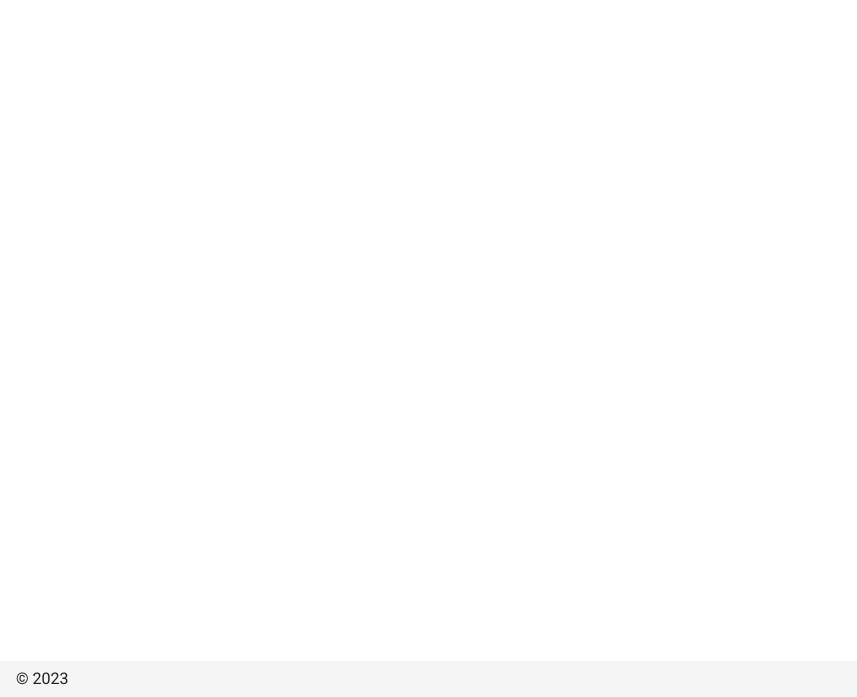
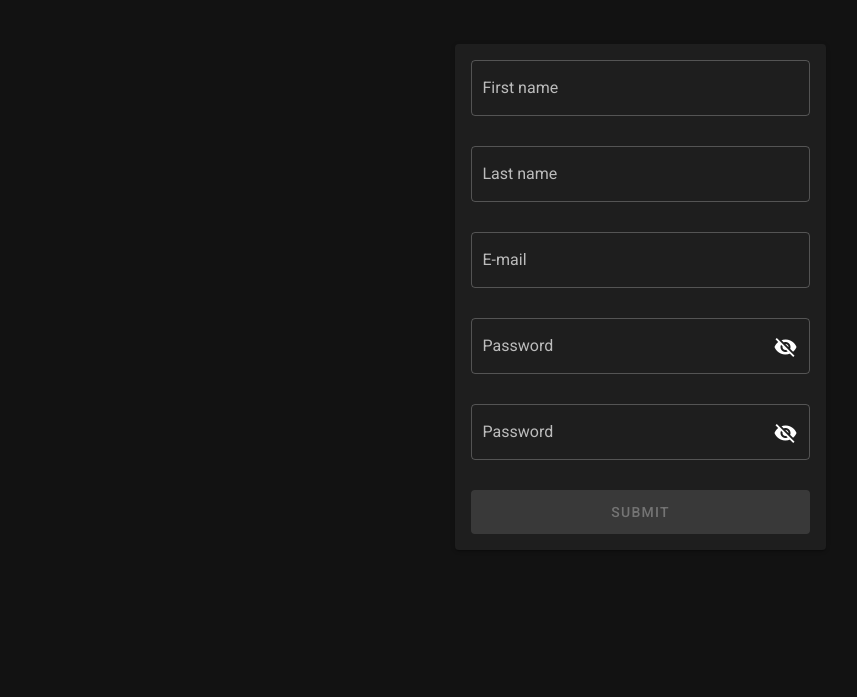
Before and after one commit to TanyaMkrtchyan/team-management, a Nuxt app: page /auth/sign-up in a window 1280 px wide. Before the commit this address had no page. Shown: the part 103-800 px from the top of the page, without its empty margins (0-857 px from the left). Built offline with nearby package versions, Linux system fonts and the light colour scheme.

Commit message:
create auth pages and default layout components

```diff
--- /dev/null
+++ b/components/AppBar.vue
@@ -0,0 +1,20 @@
+<template>
+  <v-app-bar
+    :clipped-left="clipped"
+    fixed
+    app
+  >
+    <v-app-bar-nav-icon @click.stop="$emit('click')" />
+  </v-app-bar>
+</template>
+
+<script>
+export default {
+  name: 'AppBar',
+  data () {
+    return {
+      clipped: false,
+    }
+  }
+}
+</script>
--- /dev/null
+++ b/components/Footer.vue
@@ -0,0 +1,19 @@
+<template>
+  <v-footer
+    :absolute="!fixed"
+    app
+  >
+    <span>&copy; {{ new Date().getFullYear() }}</span>
+  </v-footer>
+</template>
+
+<script>
+export default {
+  name: 'Footer',
+  data () {
+    return {
+      fixed: false,
+    }
+  }
+}
+</script>
--- /dev/null
+++ b/components/NavigationDrawer.vue
@@ -0,0 +1,57 @@
+<template>
+  <v-navigation-drawer
+    :value="drawer"
+    :mini-variant="miniVariant"
+    fixed
+    app
+  >
+    <v-list>
+      <v-list-item
+        v-for="(item, i) in items"
+        :key="i"
+        :to="item.to"
+        exact
+      >
+        <v-list-item-action>
+          <v-icon>{{ item.icon }}</v-icon>
+        </v-list-item-action>
+        <v-list-item-content>
+          <v-list-item-title>{{ item.title }}</v-list-item-title>
+        </v-list-item-content>
+      </v-list-item>
+    </v-list>
+  </v-navigation-drawer>
+</template>
+
+<script>
+export default {
+  name: 'NavigationDrawer',
+  props: {
+    drawer: {
+      type: Boolean,
+      required: true,
+    }
+  },
+  data () {
+    return {
+      clipped: false,
+      fixed: false,
+      items: [
+        {
+          icon: 'mdi-apps',
+          title: 'Welcome',
+          to: '/'
+        },
+        {
+          icon: 'mdi-chart-bubble',
+          title: 'Inspire',
+          to: '/inspire'
+        }
+      ],
+      miniVariant: false,
+      right: true,
+      title: 'Vuetify.js'
+    }
+  }
+}
+</script>
--- /dev/null
+++ b/helpers/validators.js
@@ -0,0 +1,13 @@
+export const required = [
+  v => !!v || 'Required field',
+]
+
+export const email = [
+  v => !!v || 'E-mail is required',
+  v => /.+@.+\..+/.test(v) || 'E-mail must be valid',
+]
+
+export const password = [
+  v => !!v || 'Required field',
+  v => v.length >= 8 || 'Min 8 characters',
+]
--- /dev/null
+++ b/layouts/auth.vue
@@ -0,0 +1,12 @@
+<template>
+  <v-app>
+    <v-container>
+      <Nuxt />
+    </v-container>
+  </v-app>
+</template>
+
+<script>
+export default {
+  name: 'AuthLayout',
+}
--- a/layouts/default.vue
+++ b/layouts/default.vue
@@ -1,39 +1,13 @@
 <template>
   <v-app>
-    <v-navigation-drawer
-      v-model="drawer"
-      :mini-variant="miniVariant"
-      :clipped="clipped"
-      fixed
-      app
-    >
-      <v-list>
-        <v-list-item
-          v-for="(item, i) in items"
-          :key="i"
-          :to="item.to"
-          exact
-        >
-          <v-list-item-action>
-            <v-icon>{{ item.icon }}</v-icon>
-          </v-list-item-action>
-          <v-list-item-content>
-            <v-list-item-title>{{ item.title }}</v-list-item-title>
-          </v-list-item-content>
-        </v-list-item>
-      </v-list>
-    </v-navigation-drawer>
+    <NavigationDrawer :drawer="drawer" />
+    <AppBar @click="drawer = !drawer" />
     <v-main>
       <v-container>
         <Nuxt />
       </v-container>
     </v-main>
-    <v-footer
-      :absolute="!fixed"
-      app
-    >
-      <span>&copy; {{ new Date().getFullYear() }}</span>
-    </v-footer>
+    <Footer />
   </v-app>
 </template>
 
@@ -42,25 +16,7 @@ export default {
   name: 'DefaultLayout',
   data () {
     return {
-      clipped: false,
-      drawer: false,
-      fixed: false,
-      items: [
-        {
-          icon: 'mdi-apps',
-          title: 'Welcome',
-          to: '/'
-        },
-        {
-          icon: 'mdi-chart-bubble',
-          title: 'Inspire',
-          to: '/inspire'
-        }
-      ],
-      miniVariant: false,
-      right: true,
-      rightDrawer: false,
-      title: 'Vuetify.js'
+      drawer: true,
     }
   }
 }
--- a/nuxt.config.js
+++ b/nuxt.config.js
@@ -52,7 +52,7 @@ export default {
   vuetify: {
     customVariables: ['~/assets/variables.scss'],
     theme: {
-      dark: false,
+      dark: true,
       themes: {
         dark: {
           primary: colors.blue.darken2,
--- /dev/null
+++ b/pages/auth/sign-in.vue
@@ -0,0 +1,12 @@
+<template>
+  <div>
+    sign in
+  </div>
+</template>
+
+<script>
+export default {
+  name: 'SignIn',
+  layout: 'auth'
+}
+</script>
--- /dev/null
+++ b/pages/auth/sign-up.vue
@@ -0,0 +1,107 @@
+<template>
+  <v-row class="d-flex justify-center align-center main-content">
+    <v-col cols="12" sm="4" md="4">
+      <v-card class="p-10">
+        <v-form v-model="valid" class="pa-4" @submit.prevent="submit">
+          <v-text-field
+            v-model="firstname"
+            label="First name"
+            required
+            :rules="rules.required"
+            outlined
+          ></v-text-field>
+          <v-text-field
+            v-model="lastname"
+            label="Last name"
+            required
+            :rules="rules.required"
+            outlined
+          ></v-text-field>
+          <v-text-field
+            v-model="email"
+            label="E-mail"
+            required
+            :rules="rules.email"
+            outlined
+          ></v-text-field>
+          <v-text-field
+            v-model="password"
+            :append-icon="showPassword ? 'mdi-eye' : 'mdi-eye-off'"
+            :type="showPassword ? 'text' : 'password'"
+            name="input-10-1"
+            label="Password"
+            @click:append="showPassword = !showPassword"
+            outlined
+            required
+            :rules="rules.password"
+          ></v-text-field>
+          <v-text-field
+            v-model="confirmPassword"
+            :append-icon="showConfirmPassword ? 'mdi-eye' : 'mdi-eye-off'"
+            :type="showConfirmPassword ? 'text' : 'password'"
+            name="input-10-1"
+            label="Password"
+            @click:append="showConfirmPassword = !showConfirmPassword"
+            outlined
+            required
+            :rules="[rePassword]"
+          ></v-text-field>
+
+          <v-btn
+            class="m-10"
+            color="primary"
+            block
+            large
+            :disabled="!valid"
+            type="submit"
+          >
+            submit
+          </v-btn>
+        </v-form>
+      </v-card>
+    </v-col>
+  </v-row>
+</template>
+
+<script>
+import { required, email, password } from '@/helpers/validators'
+
+export default {
+  name: 'SignUp',
+  layout: 'auth',
+  data() {
+    return {
+      firstname: '',
+      lastname: '',
+      email: '',
+      password: '',
+      confirmPassword: '',
+      showPassword: false,
+      showConfirmPassword: false,
+      valid: false,
+      rules: {
+        required,
+        email,
+        password,
+        rePassword: this.rePassword
+      }
+    }
+  },
+  computed: {
+    rePassword() {
+      return () => (this.confirmPassword === this.password) || 'Password does not matched'
+    }
+  },
+  methods: {
+    submit() {
+      console.log('valid ')
+    }
+  },
+}
+</script>
+
+<style scoped>
+.main-content {
+  height: 100vh;
+}
+</style>
```
